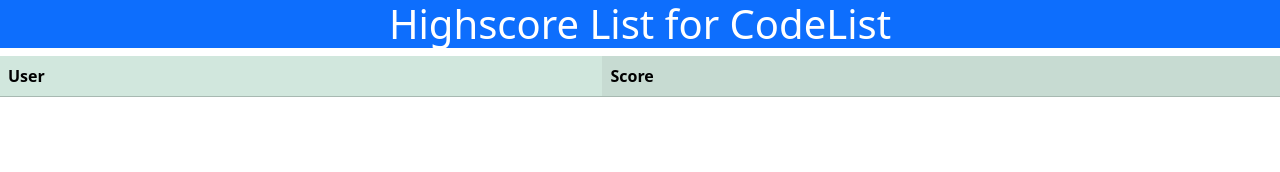
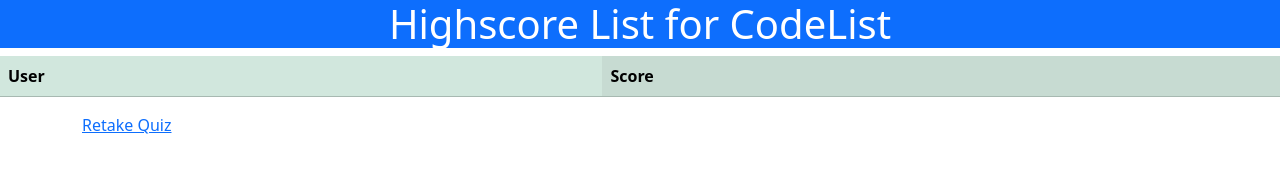
Before and after one commit to eelnimeiry/Code-Quiz, a plain HTML site: page highscore.html in a window 1280 px wide. Drawn offline with nearby package versions, Linux system fonts and the light colour scheme.

Commit message:
added button

```diff
--- a/highscore.html
+++ b/highscore.html
@@ -24,6 +24,9 @@
 
     </tbody>
   </table>
+  <div class="container">
+    <a href="./index.html">Retake Quiz</a>
+  </div>
     <script src="https://cdn.jsdelivr.net/npm/bootstrap@5.3.0-alpha1/dist/js/bootstrap.bundle.min.js" integrity="sha384-w76AqPfDkMBDXo30jS1Sgez6pr3x5MlQ1ZAGC+nuZB+EYdgRZgiwxhTBTkF7CXvN" crossorigin="anonymous"></script>
 <script>
 
```
